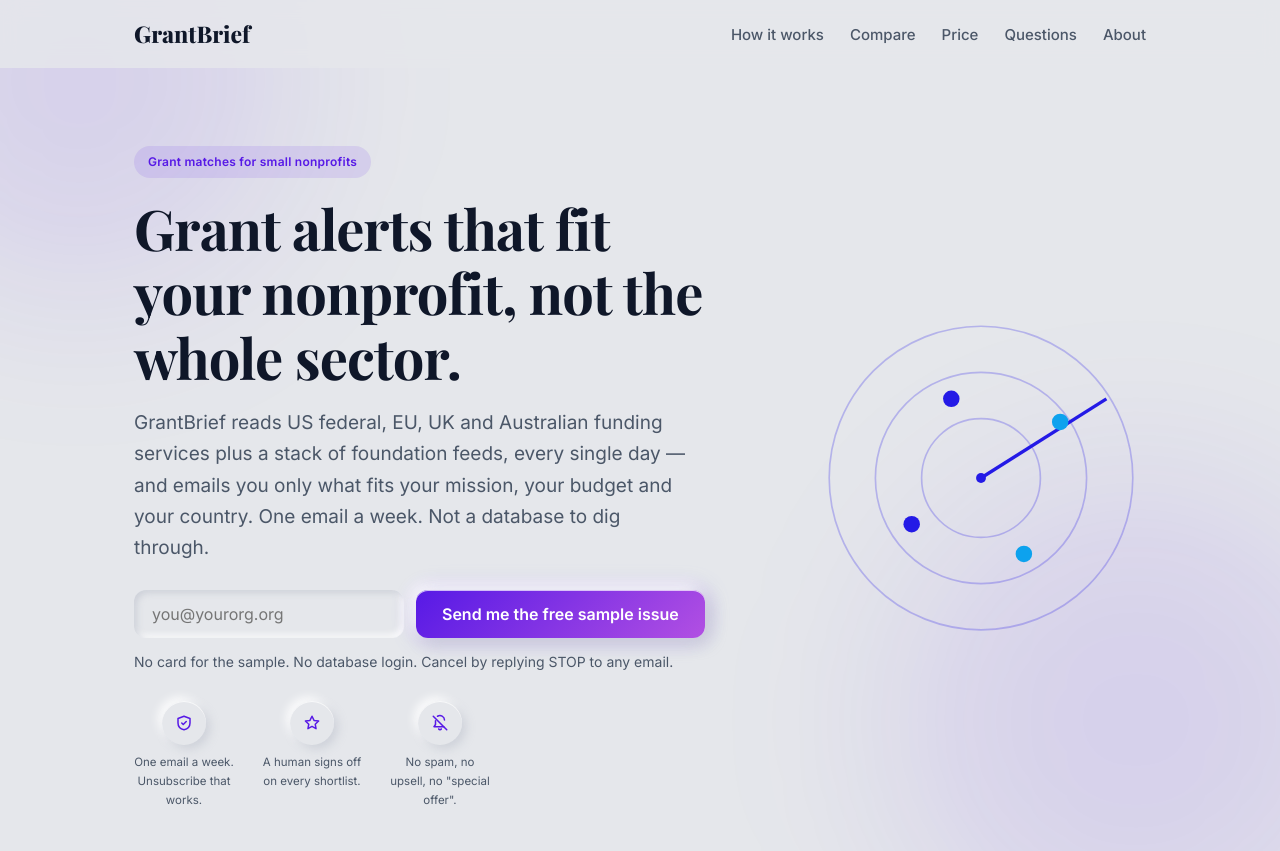
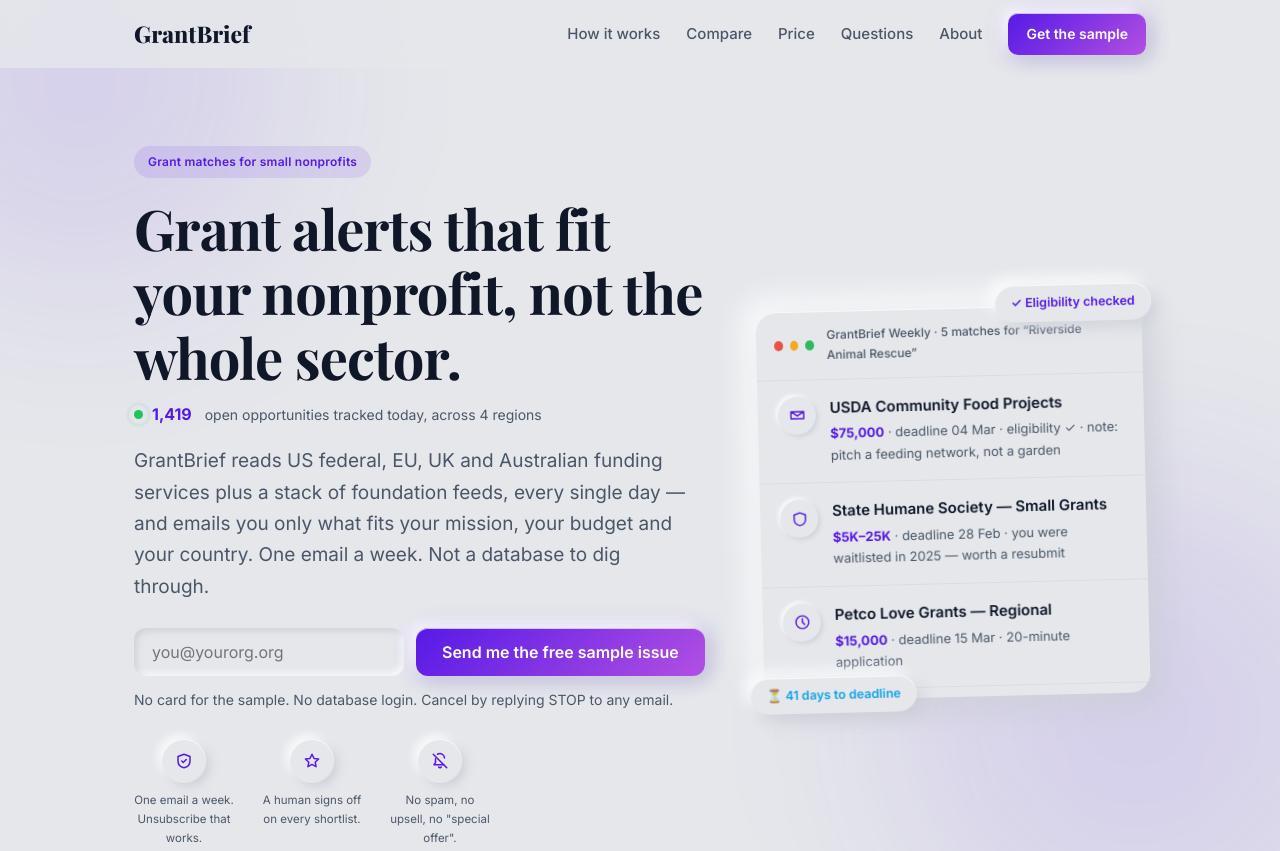
Before and after one commit to skeep83/grantbrief-site, a plain HTML site: page index.html in a window 1280 px wide. Shown: the top 851 px of the page. Drawn offline with nearby package versions, Linux system fonts and the light colour scheme.

Commit message:
update site [skip ci]

```diff
--- a/index.html
+++ b/index.html
@@ -23,15 +23,16 @@
 <body>
 <header class="site"><div class="wrap">
 <a class="logo" href="/">GrantBrief</a>
-<nav><a href="/#how">How it works</a><a href="/#vs">Compare</a><a href="/#pricing">Price</a><a href="/#faq">Questions</a><a href="/about.html">About</a></nav>
+<nav><a href="/#how">How it works</a><a href="/#vs">Compare</a><a href="/#pricing">Price</a><a href="/#faq">Questions</a><a href="/about.html">About</a><a class="btn btn-sm" href="#signup">Get the sample</a></nav>
 </div></header>
 
 <div class="wrap"><div class="hero">
 <div>
 <div class="eyebrow">Grant matches for small nonprofits</div>
 <h1>Grant alerts that fit your nonprofit, not the whole sector.</h1>
+<div class="live"><span class="pulse"></span><b>1,419</b>&nbsp;open opportunities tracked today, across 4 regions</div>
 <p class="lede">GrantBrief reads US federal, EU, UK and Australian funding services plus a stack of foundation feeds, every single day — and emails you only what fits your mission, your budget and your country. One email a week. Not a database to dig through.</p>
-<form class="cta" id="signup" action="https://api.grantbrief.org/subscribe" method="post"><input type="email" name="email" placeholder="you@yourorg.org" required aria-label="Your email"><input type="hidden" name="src" value="grantbrief.org"><button class="btn" type="submit">Send me the free sample issue</button></form>
+<form class="cta js-signup" id="signup" action="https://api.grantbrief.org/subscribe" method="post"><input type="email" name="email" placeholder="you@yourorg.org" required aria-label="Your email"><input type="hidden" name="src" value="grantbrief.org"><button class="btn" type="submit">Send me the free sample issue</button></form>
 <div class="fine">No card for the sample. No database login. Cancel by replying STOP to any email.</div>
 <div class="trust">
 <div class="t-item"><div class="well"><svg viewBox="0 0 24 24"><path d="M12 3l8 3v6c0 5-3.5 8-8 9-4.5-1-8-4-8-9V6z"/><path d="M9 12l2 2 4-4"/></svg></div>One email a week. Unsubscribe that works.</div>
@@ -39,35 +40,43 @@
 <div class="t-item"><div class="well"><svg viewBox="0 0 24 24"><path d="M18 8a6 6 0 00-9.3-5M6 9v5l-2 3h13"/><path d="M3 3l18 18"/><path d="M10.3 20a2 2 0 003.4 0"/></svg></div>No spam, no upsell, no "special offer".</div>
 </div>
 </div>
-<svg class="radar" viewBox="0 0 200 200" fill="none" xmlns="http://www.w3.org/2000/svg" role="img" aria-label="A radar picking out a few signals among many">
-<circle cx="100" cy="100" r="92" stroke="#241ae6" stroke-opacity=".25"/>
-<circle cx="100" cy="100" r="64" stroke="#241ae6" stroke-opacity=".25"/>
-<circle cx="100" cy="100" r="36" stroke="#241ae6" stroke-opacity=".25"/>
-<line x1="100" y1="100" x2="176" y2="52" stroke="#241ae6" stroke-width="2"/>
-<circle cx="148" cy="66" r="5" fill="#0da2ee"/>
-<circle cx="82" cy="52" r="5" fill="#241ae6"/>
-<circle cx="58" cy="128" r="5" fill="#241ae6"/>
-<circle cx="126" cy="146" r="5" fill="#0da2ee"/>
-<circle cx="100" cy="100" r="3" fill="#241ae6"/>
-</svg>
+<div class="mailmock">
+<div class="mm-bar"><span class="dot r"></span><span class="dot y"></span><span class="dot g"></span>
+<span class="mm-sub">GrantBrief Weekly · 5 matches for “Riverside Animal Rescue”</span></div>
+<div class="mm-item"><div class="mm-ic"><svg viewBox="0 0 24 24"><path d="M3 7l9 6 9-6M3 7v10h18V7z"/></svg></div>
+<div><div class="mm-h">USDA Community Food Projects</div>
+<div class="mm-m"><b>$75,000</b> · deadline 04 Mar · eligibility ✓ · note: pitch a feeding network, not a garden</div></div></div>
+<div class="mm-item"><div class="mm-ic"><svg viewBox="0 0 24 24"><path d="M12 3l8 3v6c0 5-3.5 8-8 9-4.5-1-8-4-8-9V6z"/></svg></div>
+<div><div class="mm-h">State Humane Society — Small Grants</div>
+<div class="mm-m"><b>$5K–25K</b> · deadline 28 Feb · you were waitlisted in 2025 — worth a resubmit</div></div></div>
+<div class="mm-item"><div class="mm-ic"><svg viewBox="0 0 24 24"><circle cx="12" cy="12" r="9"/><path d="M12 7v5l3 3"/></svg></div>
+<div><div class="mm-h">Petco Love Grants — Regional</div>
+<div class="mm-m"><b>$15,000</b> · deadline 15 Mar · 20-minute application</div></div></div>
+<div class="float-chip fc1">✓ Eligibility checked</div>
+<div class="float-chip fc2">⏳ 41 days to deadline</div>
+</div>
 </div></div>
 <div class="wrap"><div class="stats">
-<div class="stat"><div class="num">1,419</div><div class="lbl">open opportunities tracked right now, across four regions</div></div>
-<div class="stat"><div class="num">3–10</div><div class="lbl">real matches per reader, per week</div></div>
-<div class="stat"><div class="num">$29</div><div class="lbl">per month. The sample issue costs nothing.</div></div>
+<div class="stat reveal"><div class="num">1,419</div><div class="lbl">open opportunities tracked right now, across four regions</div></div>
+<div class="stat reveal"><div class="num">3–10</div><div class="lbl">real matches per reader, per week</div></div>
+<div class="stat reveal"><div class="num">$29</div><div class="lbl">per month. The sample issue costs nothing.</div></div>
 </div></div>
+<div class="wrap sources">
+<span class="src-lbl">We read these every day:</span>
+<span class="chip">grants.gov</span><span class="chip">EU Funding &amp; Tenders</span><span class="chip">UK Government</span><span class="chip">National Lottery</span><span class="chip">GrantConnect AU</span><span class="chip">40+ foundation feeds</span>
+</div>
 <section id="how"><div class="wrap">
 <h2>How it works</h2>
 <div class="steps">
-<div class="step"><div class="well"><svg viewBox="0 0 24 24"><circle cx="12" cy="8" r="4"/><path d="M4 21c0-4 3.6-6 8-6s8 2 8 6"/></svg></div><h3>Tell us who you are</h3>
+<div class="step reveal"><div class="well"><svg viewBox="0 0 24 24"><circle cx="12" cy="8" r="4"/><path d="M4 21c0-4 3.6-6 8-6s8 2 8 6"/></svg></div><h3>Tell us who you are</h3>
 <p>Five questions, two minutes: mission, country, budget, what you spend on, whether you have ever held a grant. This is the profile we match against.</p></div>
-<div class="step"><div class="well"><svg viewBox="0 0 24 24"><circle cx="11" cy="11" r="7"/><path d="M21 21l-4.3-4.3"/></svg></div><h3>We read everything, daily</h3>
+<div class="step reveal"><div class="well"><svg viewBox="0 0 24 24"><circle cx="11" cy="11" r="7"/><path d="M21 21l-4.3-4.3"/></svg></div><h3>We read everything, daily</h3>
 <p>grants.gov and state portals, the EU Funding &amp; Tenders portal, UK government and National Lottery funding, GrantConnect in Australia, foundation feeds. Thousands of postings a month. Most are noise for you — that is the point.</p></div>
-<div class="step"><div class="well"><svg viewBox="0 0 24 24"><rect x="3" y="5" width="18" height="14" rx="2"/><path d="M3 7l9 6 9-6"/></svg></div><h3>You get the shortlist</h3>
+<div class="step reveal"><div class="well"><svg viewBox="0 0 24 24"><rect x="3" y="5" width="18" height="14" rx="2"/><path d="M3 7l9 6 9-6"/></svg></div><h3>You get the shortlist</h3>
 <p>Every Tuesday: the 3–10 that genuinely fit, each with deadline, amount, and a plain-language note on what that funder actually wants to see.</p></div>
 </div>
 <h3 style="margin-top:40px">What an issue looks like</h3>
-<div class="digest">
+<div class="digest reveal">
 <div class="from">From: GrantBrief Weekly &lt;digest@grantbrief.org&gt; · Tuesday 07:02 · <b>5 matches for “Riverside Animal Rescue”</b></div>
 <div class="grant"><div class="t">USDA Community Food Projects — Competitive Grant</div>
 <div class="m">Deadline 04 Mar · <span class="amt">up to $75,000</span> · open to nonprofits under $1M revenue. Note: they funded two community fridges last cycle; a feeding-network pitch fits better than a garden one.</div></div>
@@ -98,7 +107,7 @@
 </div></section>
 <section id="pricing"><div class="wrap">
 <h2>One plan. $29 a month.</h2>
-<div class="price-card">
+<div class="price-card reveal">
 <div class="p">$29<small> / month</small></div>
 <ul>
 <li>Daily scan of every tracked source</li>
@@ -110,6 +119,12 @@
 <a class="btn" href="mailto:hello@grantbrief.org?subject=Send%20me%20the%20sample%20issue">Send me the sample issue</a>
 <p class="fine" style="margin-top:12px">Annual $290 (two months free). Nonprofits under $100K budget: write us, we work it out.</p>
 </div>
+</div></section>
+<section class="cta-band"><div class="wrap narrow" style="text-align:center">
+<h2>Stop finding out about grants after the deadline.</h2>
+<p>The free sample issue takes one minute to judge. If it is not useful, it costs nothing.</p>
+<form class="cta js-signup" id="signup2" action="https://api.grantbrief.org/subscribe" method="post"><input type="email" name="email" placeholder="you@yourorg.org" required aria-label="Your email"><input type="hidden" name="src" value="grantbrief.org"><button class="btn" type="submit">Send me the free sample issue</button></form>
+<div class="fine">No card. No database login. Reply STOP whenever.</div>
 </div></section>
 <section id="faq"><div class="wrap narrow faq">
 <h2>Questions people actually ask</h2>
@@ -131,4 +146,5 @@
 <div>© 2026 GrantBrief. Written by two people in Europe and one very persistent robot.</div>
 </div></footer>
 <script src="/signup.js"></script>
+<script src="/site.js"></script>
 </body></html>
--- a/signup.js
+++ b/signup.js
@@ -1,6 +1,5 @@
 (function () {
-  var f = document.getElementById('signup');
-  if (!f) return;
+  document.querySelectorAll('form.js-signup').forEach(function (f) {
   f.addEventListener('submit', function (e) {
     e.preventDefault();
     var em = f.querySelector('input[name=email]').value;
@@ -19,4 +18,5 @@
         window.location.href = 'mailto:hello@grantbrief.org?subject=Start%20my%20free%20digest&body=' + encodeURIComponent(em);
       });
   });
+  });
 })();
--- /dev/null
+++ b/site.js
@@ -0,0 +1,26 @@
+(function () {
+  // scroll reveal
+  var els = document.querySelectorAll('.reveal');
+  if ('IntersectionObserver' in window && !matchMedia('(prefers-reduced-motion: reduce)').matches) {
+    var io = new IntersectionObserver(function (es) {
+      es.forEach(function (en) { if (en.isIntersecting) { en.target.classList.add('in'); io.unobserve(en.target); } });
+    }, { threshold: 0.12 });
+    els.forEach(function (el) { io.observe(el); });
+  } else {
+    els.forEach(function (el) { el.classList.add('in'); });
+  }
+  // mobile sticky CTA
+  var bar = document.createElement('div');
+  bar.className = 'mobile-cta';
+  bar.innerHTML = '<span>Free sample issue</span><a class="btn btn-sm" href="#signup">Get it</a>';
+  document.body.appendChild(bar);
+  var last = false;
+  addEventListener('scroll', function () {
+    var hero = document.getElementById('signup');
+    if (!hero) return;
+    var past = scrollY > hero.getBoundingClientRect().height + 400;
+    var atForm = hero.getBoundingClientRect().bottom > 0 && hero.getBoundingClientRect().top < innerHeight;
+    var show = past && !atForm;
+    if (show !== last) { bar.classList.toggle('show', show); last = show; }
+  }, { passive: true });
+})();
--- a/style.css
+++ b/style.css
@@ -17,6 +17,7 @@
   --neo-4: 4px 4px 10px var(--neo-dark), -4px -4px 10px var(--neo-light), var(--neo-edge);
   --neo-6: 6px 6px 15px var(--neo-dark), -6px -6px 15px var(--neo-light), var(--neo-edge);
   --neo-8: 8px 8px 20px var(--neo-dark), -8px -8px 20px var(--neo-light), var(--neo-edge);
+  --neo-12: 12px 12px 30px var(--neo-dark), -12px -12px 30px var(--neo-light), var(--neo-edge);
   --inset-3: inset 3px 3px 6px var(--neo-dark), inset -3px -3px 6px var(--neo-light);
   --serif:"Playfair Display",Georgia,serif;
   --sans:Inter,-apple-system,BlinkMacSystemFont,"Segoe UI",system-ui,sans-serif;
@@ -124,4 +125,54 @@ footer .cols{display:flex;gap:48px;flex-wrap:wrap;margin-bottom:20px}
   .steps,.stats{grid-template-columns:1fr}
   nav a{margin-left:14px}
   table.cmp{display:block;overflow-x:auto}
+  .mobile-cta{display:flex}
+  body{padding-bottom:72px}
 }
+
+/* — v2: hero mock, live row, sources, CTA band, reveal, mobile bar — */
+.live{display:flex;align-items:center;gap:9px;font-size:14px;color:var(--ink-soft);margin:-6px 0 18px}
+.live b{color:hsl(var(--primary));font-size:16px}
+.pulse{width:9px;height:9px;border-radius:50%;background:hsl(142 70% 45%);position:relative;flex:none}
+.pulse::after{content:"";position:absolute;inset:-4px;border-radius:50%;border:2px solid hsl(142 70% 45% / .5);animation:ping 1.8s ease-out infinite}
+@keyframes ping{0%{transform:scale(.6);opacity:1}100%{transform:scale(1.6);opacity:0}}
+
+.mailmock{background:var(--neo-bg);border-radius:20px;box-shadow:var(--neo-12);padding:0 0 10px;
+  transform:rotate(-1.4deg);position:relative;margin-top:12px}
+.mm-bar{display:flex;align-items:center;gap:7px;padding:14px 18px;border-bottom:1px solid var(--hair)}
+.mm-bar .dot{width:10px;height:10px;border-radius:50%;background:hsl(220 10% 78%)}
+.mm-bar .dot.r{background:hsl(4 80% 60%)}.mm-bar .dot.y{background:hsl(38 92% 55%)}.mm-bar .dot.g{background:hsl(142 60% 45%)}
+.mm-sub{font-size:12px;color:var(--ink-soft);margin-left:6px;font-weight:500}
+.mm-item{display:flex;gap:14px;padding:16px 20px;border-bottom:1px solid var(--hair)}
+.mm-item:last-of-type{border-bottom:0}
+.mm-ic{width:38px;height:38px;border-radius:50%;background:var(--neo-bg);box-shadow:var(--neo-2);
+  display:flex;align-items:center;justify-content:center;flex:none}
+.mm-ic svg{width:17px;height:17px;stroke:hsl(var(--primary));fill:none;stroke-width:2;stroke-linecap:round;stroke-linejoin:round}
+.mm-h{font-weight:600;font-size:15px;color:var(--ink)}
+.mm-m{font-size:13px;color:var(--ink-soft);margin-top:3px}
+.mm-m b{color:hsl(var(--primary))}
+.float-chip{position:absolute;background:var(--neo-bg);border-radius:9999px;padding:8px 16px;font-size:12.5px;font-weight:600;
+  color:hsl(var(--primary));box-shadow:var(--neo-6);animation:floaty 5s ease-in-out infinite}
+.fc1{top:-16px;right:-10px}
+.fc2{bottom:-14px;left:-14px;animation-delay:2.2s;color:hsl(var(--brand-2))}
+@keyframes floaty{0%,100%{transform:translateY(0)}50%{transform:translateY(-7px)}}
+@media(prefers-reduced-motion:reduce){.float-chip,.pulse::after{animation:none}}
+
+.sources{display:flex;align-items:center;gap:10px;flex-wrap:wrap;padding-top:30px}
+.src-lbl{font-size:13px;color:var(--ink-soft)}
+.chip{background:var(--neo-bg);border-radius:9999px;padding:7px 15px;font-size:13px;font-weight:600;
+  color:var(--ink-soft);box-shadow:var(--neo-2)}
+
+.cta-band{padding:74px 0}
+.cta-band form{justify-content:center}
+.cta-band .fine{font-size:14px;color:var(--ink-soft);margin-top:10px}
+
+.reveal{opacity:0;transform:translateY(18px);transition:opacity .6s ease,transform .6s ease}
+.reveal.in{opacity:1;transform:none}
+@media(prefers-reduced-motion:reduce){.reveal{opacity:1;transform:none;transition:none}}
+
+.btn-sm{padding:9px 18px;font-size:14px;border-radius:10px}
+.mobile-cta{display:none;position:fixed;left:14px;right:14px;bottom:14px;z-index:9;
+  background:var(--neo-bg);border-radius:16px;box-shadow:var(--neo-12);
+  padding:10px 16px;align-items:center;justify-content:space-between;font-weight:600;font-size:15px;
+  transform:translateY(140%);transition:transform .35s cubic-bezier(.4,0,.2,1)}
+.mobile-cta.show{transform:none}
```
Also changed, not shown: about.html (+2 -1 lines), privacy.html (+2 -1 lines), terms.html (+2 -1 lines).
